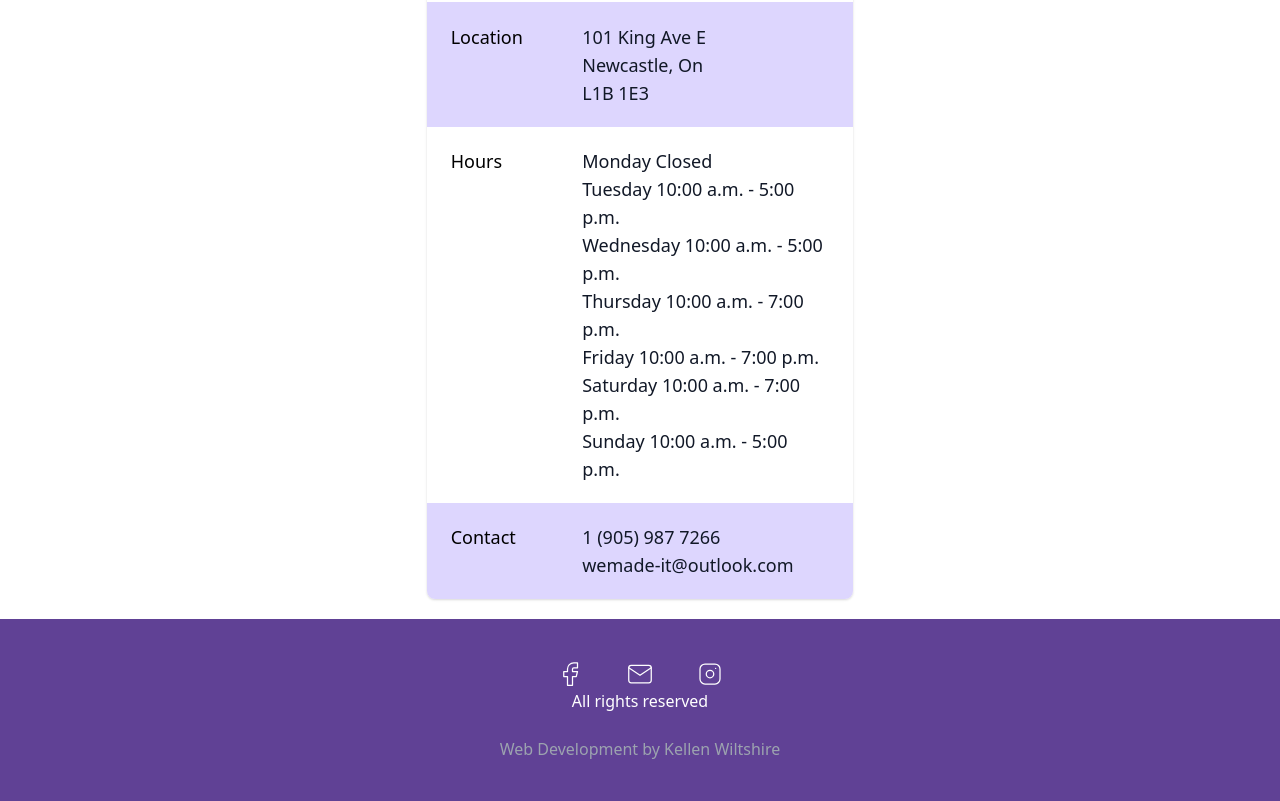
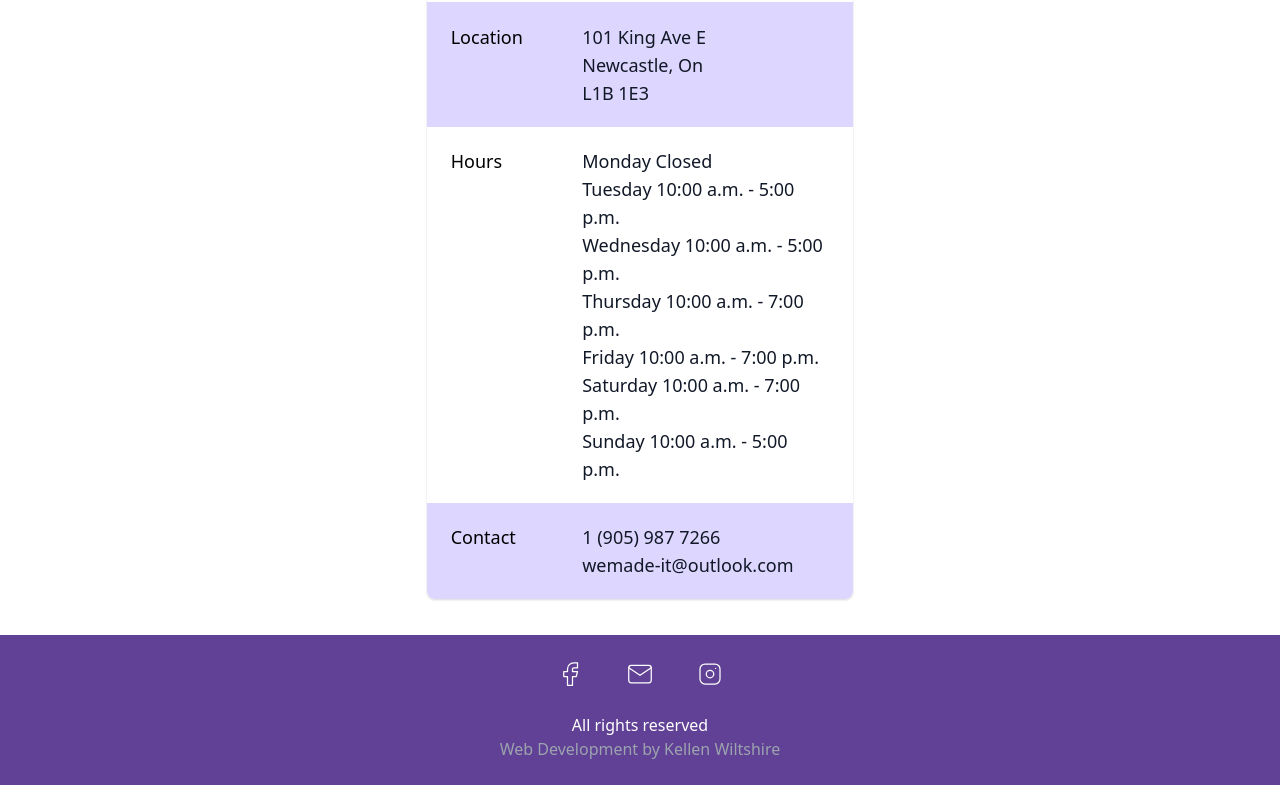
Before and after one commit to kellenwiltshire/we-made-it, a Next.js app: page / in a window 1280 px wide. Shown: the part 1564-2365 px from the top of the page. Built offline with nearby package versions, Linux system fonts and the light colour scheme.

Commit message:
Final Changes Before Deployment

```diff
--- a/components/Layout/Footer.js
+++ b/components/Layout/Footer.js
@@ -2,9 +2,9 @@ import React from 'react';
 
 function Footer() {
 	return (
-		<footer className='bg-dark-purple w-full py-6 px-4 '>
+		<footer className='bg-dark-purple w-full px-4 pb-2'>
 			<div className='w-full flex flex-col my-4'>
-				<div className='w-full flex justify-center'>
+				<div className='w-full flex justify-center pt-6'>
 					<div className='flex items-center'>
 						<a href='https://www.facebook.com/wemadeit.newcastle'>
 							<svg
@@ -62,12 +62,12 @@ function Footer() {
 						</a>
 					</div>
 				</div>
-				<div className='w-full flex justify-center flex-row flex-wrap'>
+				<div className='w-full flex justify-center flex-row flex-wrap pt-6'>
 					<p className='text-white w-full text-center'>All rights reserved</p>
 
 					<a
 						href='https://kellenwiltshire.com/'
-						className=' text-gray-400 px-2 pt-6 w-full text-center'
+						className=' text-gray-400 w-full text-center'
 					>
 						Web Development by Kellen Wiltshire
 					</a>
--- a/lib/gtag.js
+++ b/lib/gtag.js
@@ -1,4 +1,4 @@
-export const GA_TRACKING_ID = 'G-4V1H338LGL';
+export const GA_TRACKING_ID = 'G-BGYMWFQY1C';
 
 // https://developers.google.com/analytics/devguides/collection/gtagjs/pages
 export const pageview = (url) => {
--- a/pages/search/[...searchitems].js
+++ b/pages/search/[...searchitems].js
@@ -37,7 +37,7 @@ export default function SearchItems({ cart, data }) {
 		} else {
 			return (
 				<Layout cart={cart} title={`We Made It`}>
-					<Headers title='OOP! Nothing Found!' />
+					<Headers title='OOPS! Nothing Found!' />
 					<div className='flex flex-col text-center'>
 						<p>Try a different search!</p>
 					</div>
--- a/sitemap.js
+++ b/sitemap.js
@@ -1,4 +1,4 @@
 module.exports = {
-	siteUrl: 'https://we-made-it.vercel.app',
+	siteUrl: 'https://we-made-it.ca',
 	generateRobotsTxt: true,
 };
```
